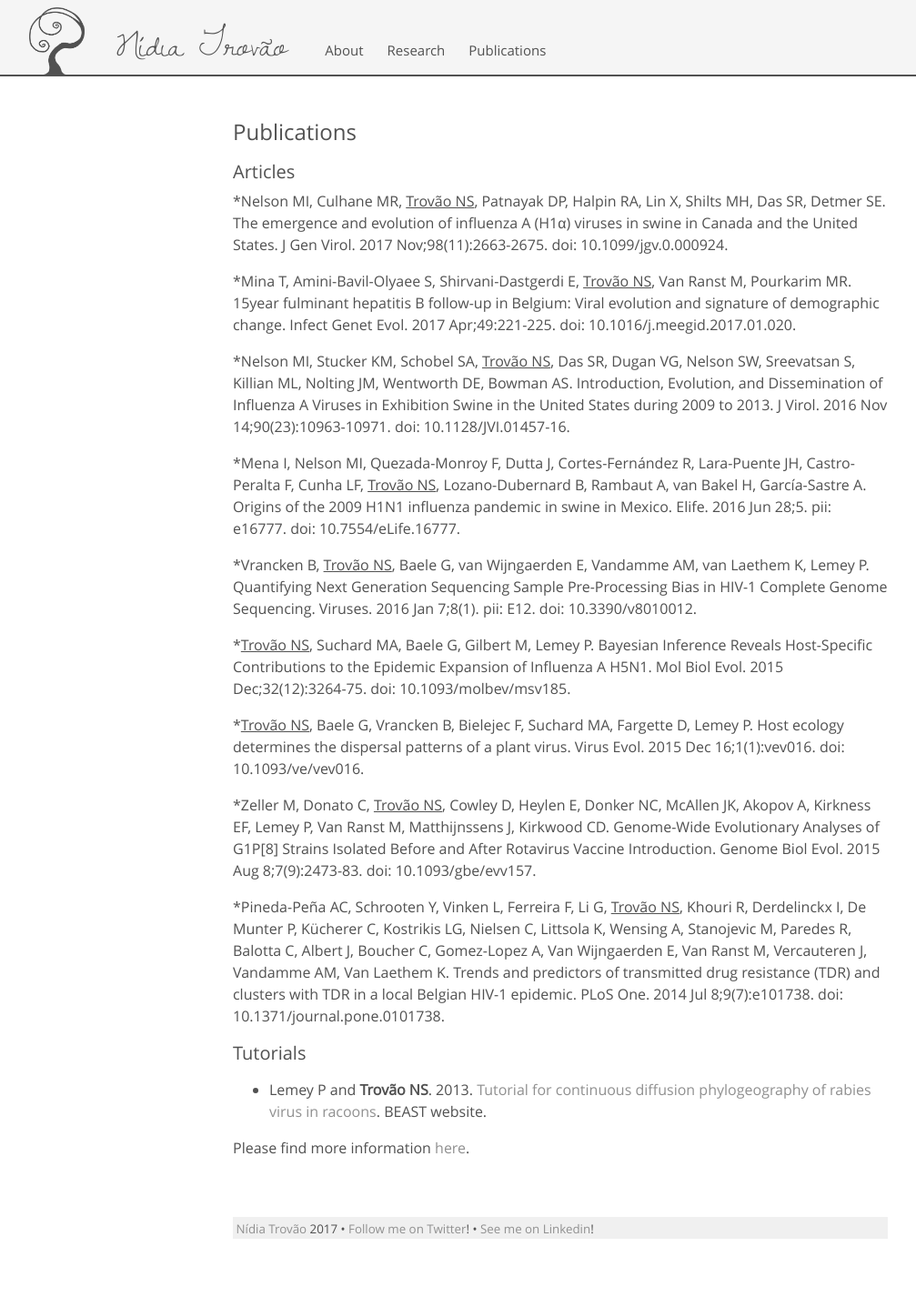
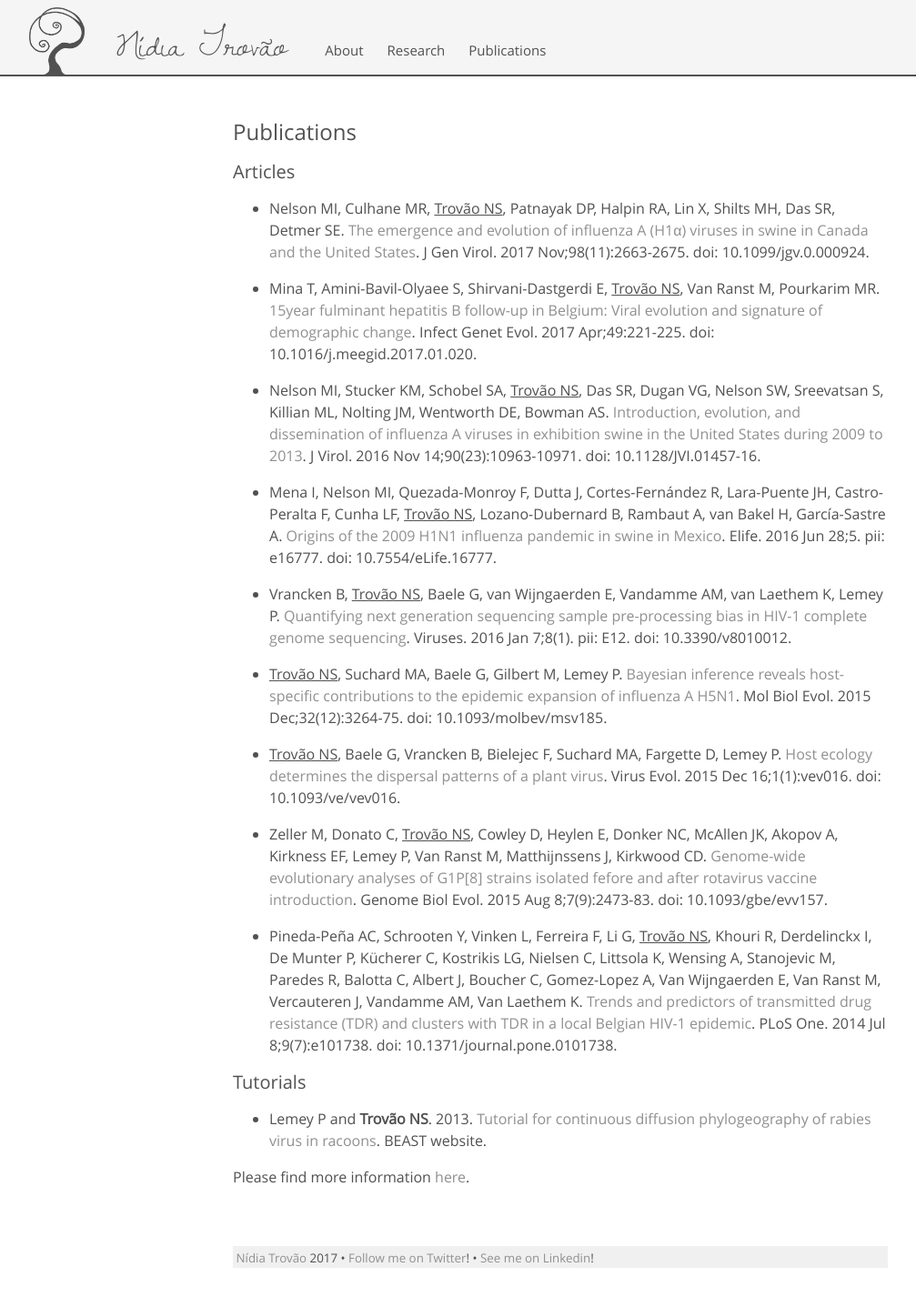
Before and after one commit to nidiatrovao/nidiatrovao.github.io, a Jekyll site: the page built from publications.md, in a window 1280 px wide. Shown: the whole page at 91% size, without its empty margins (24-1031 px from the left). Built offline with Jekyll 4.4.1, drawn with Linux system fonts in a browser that asks for light colours; before the commit the page ends 1394 px from its top, so only the background shows below that.

Commit message:
Update publications.md

```diff
--- a/publications.md
+++ b/publications.md
@@ -5,23 +5,24 @@
 
 ## Articles
 
-*Nelson MI, Culhane MR, <u>Trovão NS</u>, Patnayak DP, Halpin RA, Lin X, Shilts MH, Das SR, Detmer SE. The emergence and evolution of influenza A (H1α) viruses in swine in Canada and the United States. J Gen Virol. 2017 Nov;98(11):2663-2675. doi: 10.1099/jgv.0.000924.
 
-*Mina T, Amini-Bavil-Olyaee S, Shirvani-Dastgerdi E, <u>Trovão NS</u>, Van Ranst M, Pourkarim MR. 15year fulminant hepatitis B follow-up in Belgium: Viral evolution  and signature of demographic change. Infect Genet Evol. 2017 Apr;49:221-225. doi: 10.1016/j.meegid.2017.01.020.
+* Nelson MI, Culhane MR, <u>Trovão NS</u>, Patnayak DP, Halpin RA, Lin X, Shilts MH, Das SR, Detmer SE. [The emergence and evolution of influenza A (H1α) viruses in swine in Canada and the United States](http://jgv.microbiologyresearch.org/content/journal/jgv/10.1099/jgv.0.000924#tab2). J Gen Virol. 2017 Nov;98(11):2663-2675. doi: 10.1099/jgv.0.000924.
 
-*Nelson MI, Stucker KM, Schobel SA, <u>Trovão NS</u>, Das SR, Dugan VG, Nelson SW, Sreevatsan S, Killian ML, Nolting JM, Wentworth DE, Bowman AS. Introduction, Evolution, and Dissemination of Influenza A Viruses in Exhibition Swine in the United States during 2009 to 2013. J Virol. 2016 Nov 14;90(23):10963-10971. doi: 10.1128/JVI.01457-16.
+* Mina T, Amini-Bavil-Olyaee S, Shirvani-Dastgerdi E, <u>Trovão NS</u>, Van Ranst M, Pourkarim MR. [15year fulminant hepatitis B follow-up in Belgium: Viral evolution  and signature of demographic change](http://www.sciencedirect.com/science/article/pii/S1567134817300187). Infect Genet Evol. 2017 Apr;49:221-225. doi: 10.1016/j.meegid.2017.01.020.
 
-*Mena I, Nelson MI, Quezada-Monroy F, Dutta J, Cortes-Fernández R, Lara-Puente  JH, Castro-Peralta F, Cunha LF, <u>Trovão NS</u>, Lozano-Dubernard B, Rambaut A, van Bakel H, García-Sastre A. Origins of the 2009 H1N1 influenza pandemic in swine in Mexico. Elife. 2016 Jun 28;5. pii: e16777. doi: 10.7554/eLife.16777.
+* Nelson MI, Stucker KM, Schobel SA, <u>Trovão NS</u>, Das SR, Dugan VG, Nelson SW, Sreevatsan S, Killian ML, Nolting JM, Wentworth DE, Bowman AS. [Introduction, evolution, and dissemination of influenza A viruses in exhibition swine in the United States during 2009 to 2013](http://jvi.asm.org/content/90/23/10963). J Virol. 2016 Nov 14;90(23):10963-10971. doi: 10.1128/JVI.01457-16.
 
-*Vrancken B, <u>Trovão NS</u>, Baele G, van Wijngaerden E, Vandamme AM, van Laethem K, Lemey P. Quantifying Next Generation Sequencing Sample Pre-Processing Bias in HIV-1 Complete Genome Sequencing. Viruses. 2016 Jan 7;8(1). pii: E12. doi: 10.3390/v8010012.
+* Mena I, Nelson MI, Quezada-Monroy F, Dutta J, Cortes-Fernández R, Lara-Puente  JH, Castro-Peralta F, Cunha LF, <u>Trovão NS</u>, Lozano-Dubernard B, Rambaut A, van Bakel H, García-Sastre A. [Origins of the 2009 H1N1 influenza pandemic in swine in Mexico](https://elifesciences.org/articles/16777). Elife. 2016 Jun 28;5. pii: e16777. doi: 10.7554/eLife.16777.
 
-*<u>Trovão NS</u>, Suchard MA, Baele G, Gilbert M, Lemey P. Bayesian Inference Reveals Host-Specific Contributions to the Epidemic Expansion of Influenza A H5N1. Mol Biol Evol. 2015 Dec;32(12):3264-75. doi: 10.1093/molbev/msv185.
+* Vrancken B, <u>Trovão NS</u>, Baele G, van Wijngaerden E, Vandamme AM, van Laethem K, Lemey P. [Quantifying next generation sequencing sample pre-processing bias in HIV-1 complete genome sequencing](http://www.mdpi.com/1999-4915/8/1/12). Viruses. 2016 Jan 7;8(1). pii: E12. doi: 10.3390/v8010012.
 
-*<u>Trovão NS</u>, Baele G, Vrancken B, Bielejec F, Suchard MA, Fargette D, Lemey P. Host ecology determines the dispersal patterns of a plant virus. Virus Evol. 2015 Dec 16;1(1):vev016. doi: 10.1093/ve/vev016.
+* <u>Trovão NS</u>, Suchard MA, Baele G, Gilbert M, Lemey P. [Bayesian inference reveals host-specific contributions to the epidemic expansion of influenza A H5N1](http://mbe.oxfordjournals.org/content/early/2015/09/03/molbev.msv185.short?rss=1). Mol Biol Evol. 2015 Dec;32(12):3264-75. doi: 10.1093/molbev/msv185.
 
-*Zeller M, Donato C, <u>Trovão NS</u>, Cowley D, Heylen E, Donker NC, McAllen JK, Akopov A, Kirkness EF, Lemey P, Van Ranst M, Matthijnssens J, Kirkwood CD. Genome-Wide Evolutionary Analyses of G1P[8] Strains Isolated Before and After Rotavirus Vaccine Introduction. Genome Biol Evol. 2015 Aug 8;7(9):2473-83. doi: 10.1093/gbe/evv157.
+* <u>Trovão NS</u>, Baele G, Vrancken B, Bielejec F, Suchard MA, Fargette D, Lemey P. [Host ecology determines the dispersal patterns of a plant virus](http://ve.oxfordjournals.org/content/1/1/vev016). Virus Evol. 2015 Dec 16;1(1):vev016. doi: 10.1093/ve/vev016.
 
-*Pineda-Peña AC, Schrooten Y, Vinken L, Ferreira F, Li G, <u>Trovão NS</u>, Khouri R,  Derdelinckx I, De Munter P, Kücherer C, Kostrikis LG, Nielsen C, Littsola K, Wensing A, Stanojevic M, Paredes R, Balotta C, Albert J, Boucher C, Gomez-Lopez A, Van Wijngaerden E, Van Ranst M, Vercauteren J, Vandamme AM, Van Laethem K. Trends and predictors of transmitted drug resistance (TDR) and clusters with TDR  in a local Belgian HIV-1 epidemic. PLoS One. 2014 Jul 8;9(7):e101738. doi: 10.1371/journal.pone.0101738.
+* Zeller M, Donato C, <u>Trovão NS</u>, Cowley D, Heylen E, Donker NC, McAllen JK, Akopov A, Kirkness EF, Lemey P, Van Ranst M, Matthijnssens J, Kirkwood CD. [Genome-wide evolutionary analyses of G1P\[8\] strains isolated fefore and after rotavirus vaccine introduction](http://gbe.oxfordjournals.org/content/early/2015/08/08/gbe.evv157). Genome Biol Evol. 2015 Aug 8;7(9):2473-83. doi: 10.1093/gbe/evv157.
+
+* Pineda-Peña AC, Schrooten Y, Vinken L, Ferreira F, Li G, <u>Trovão NS</u>, Khouri R,  Derdelinckx I, De Munter P, Kücherer C, Kostrikis LG, Nielsen C, Littsola K, Wensing A, Stanojevic M, Paredes R, Balotta C, Albert J, Boucher C, Gomez-Lopez A, Van Wijngaerden E, Van Ranst M, Vercauteren J, Vandamme AM, Van Laethem K. [Trends and predictors of transmitted drug resistance (TDR) and clusters with TDR  in a local Belgian HIV-1 epidemic](http://journals.plos.org/plosone/article?id=10.1371/journal.pone.0101738). PLoS One. 2014 Jul 8;9(7):e101738. doi: 10.1371/journal.pone.0101738.
 
 
 
```
